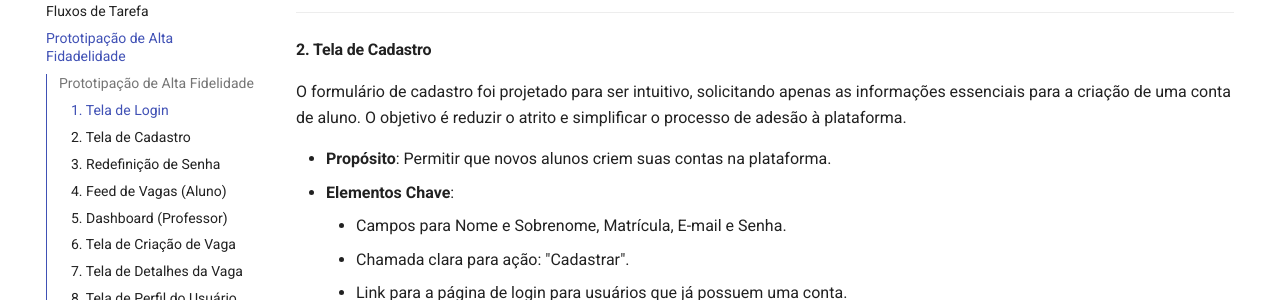
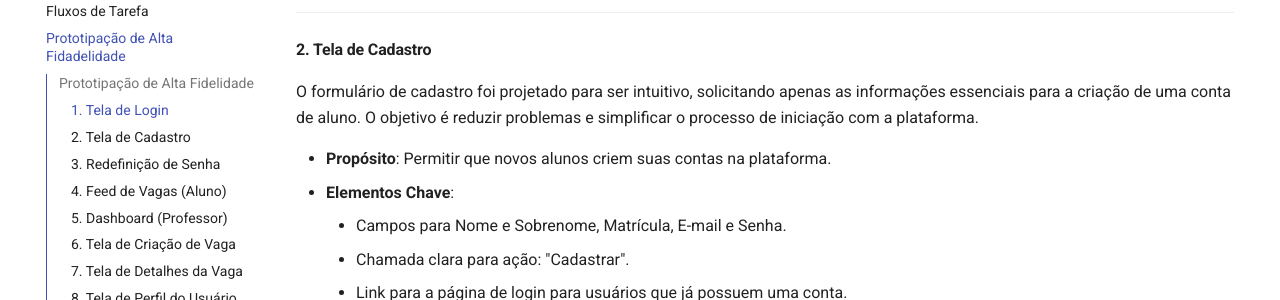
Before and after one commit to joaogabriell126/PFE_25.2_8002_V, an MkDocs documentation site: the page built from docs/escopo/prototipacao.md, in a window 1280 px wide and 900 px high, scrolled down 2265 px. Shown: the part 178-478 px from the top of the window. Built offline with MkDocs 1.6.1 and Material for MkDocs 9.7.7, drawn with Linux system fonts in a browser that asks for light colours; comment, search, counter and statistics services are not loaded; some of the changed text lies outside the part shown.

Commit message:
docs: Edições finais com relação a clareza de texto da página de prototipação

```diff
--- a/docs/escopo/prototipacao.md
+++ b/docs/escopo/prototipacao.md
@@ -22,7 +22,7 @@ Esta é a porta de entrada para a plataforma. O design prioriza a simplicidade e
 
 #### **2. Tela de Cadastro**
 
-O formulário de cadastro foi projetado para ser intuitivo, solicitando apenas as informações essenciais para a criação de uma conta de aluno. O objetivo é reduzir o atrito e simplificar o processo de adesão à plataforma.
+O formulário de cadastro foi projetado para ser intuitivo, solicitando apenas as informações essenciais para a criação de uma conta de aluno. O objetivo é reduzir problemas e simplificar o processo de iniciação com a plataforma.
 
 * **Propósito**: Permitir que novos alunos criem suas contas na plataforma.
 * **Elementos Chave**:
```
Also changed, not shown: other parts of docs/escopo/prototipacao.md (+1 -1 lines), docs/escopo/brainstorming.md (+1 -1 lines).
